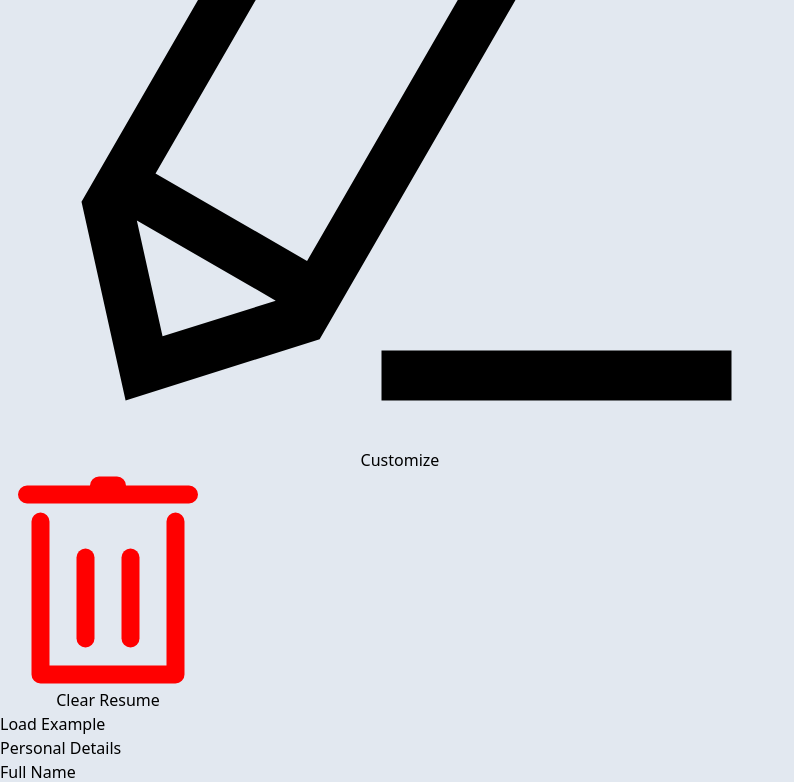
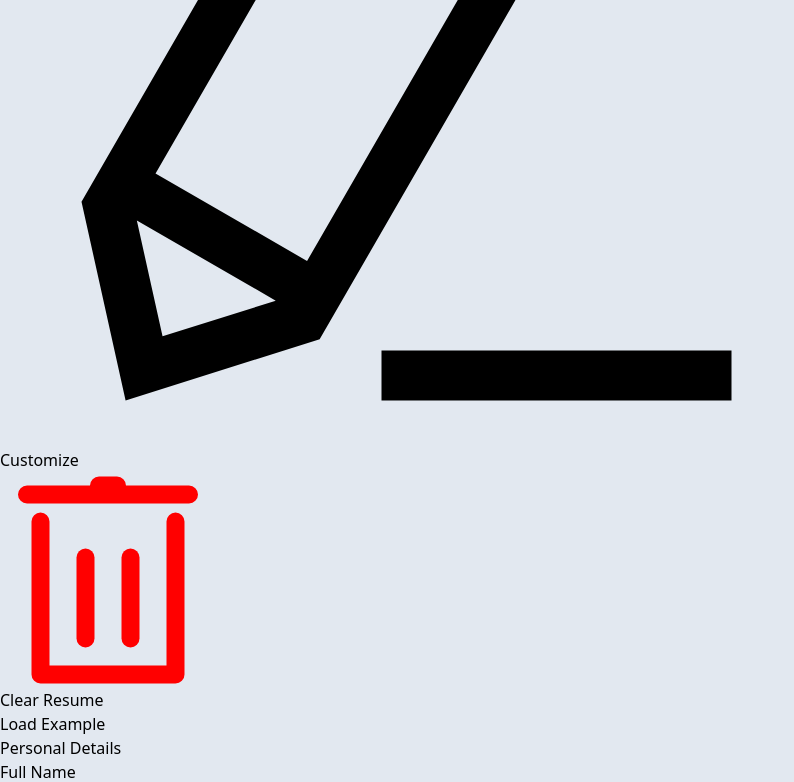
Before and after one commit to WilloS88/cv-application, a React (Vite) app: page / in a window 1280 px wide. Shown: the part 2000-2782 px from the top of the page, without its empty margins (0-794 px from the left). Built offline with nearby package versions, Linux system fonts and the light colour scheme.

Commit message:
design edits

```diff
--- a/src/components/Buttons/ButtonStyled.tsx
+++ b/src/components/Buttons/ButtonStyled.tsx
@@ -1,19 +1,25 @@
 type ButtonStyledProps = {
+  flex: string;
   icon?: string;
   content: string;
   textColor?: string;
   onClick: () => void;
 };
 
-export const ButtonStyled = ({ icon, content, onClick, textColor = "text-black" }: ButtonStyledProps) => {
+export const ButtonStyled = ({
+  icon,
+  flex,
+  content,
+  onClick,
+  textColor = "text-black",
+}: ButtonStyledProps) => {
   return (
-    <div>
+    <div className={`${flex} items-center bg-white hover:bg-slate-200 transition duration-200 ease-in-out py-2 px-4 rounded gap-2 `}>
+      {icon && <img src={icon} alt="icon" className=" w-5 h-5" />}
       <button
-        className={`flex justify-center items-center gap-2 bg-white hover:bg-slate-200 transition duration-200 ease-in-out
-                    font-bold py-2 px-4 rounded ${textColor}`}
+        className={`font-bold ${textColor}`}
         onClick={onClick}
       >
-        {icon && <img src={icon} alt="icon" className="w-4 h-4" />}
         {content}
       </button>
     </div>
--- a/src/components/Buttons/ClearButton.tsx
+++ b/src/components/Buttons/ClearButton.tsx
@@ -9,6 +9,7 @@ export const ClearButton = ({ clearData }: ClearButtonProps) => {
   return (
     <div>
       <ButtonStyled
+        flex="flex"
         icon={deleteIcon}
         content="Clear Resume"
         textColor="text-red-500"
--- a/src/components/Buttons/ContentButton.tsx
+++ b/src/components/Buttons/ContentButton.tsx
@@ -5,6 +5,7 @@ export const ContentButton = () => {
   return (
     <div className="my-2">
       <ButtonStyled
+        flex="flex-col"
         icon={contentIcon}
         content="Content"
         onClick={() => {}}
--- a/src/components/Buttons/CustomizeButton.tsx
+++ b/src/components/Buttons/CustomizeButton.tsx
@@ -1,12 +1,15 @@
+import { ButtonStyled } from "./ButtonStyled";
 import editIcon from "../../assets/icons/editIcon.svg";
 
 export const CustomizeButton = () => {
   return (
     <div className="my-2">
-      <button className="flex justify-center items-center gap-2 bg-white hover:bg-slate-200 font-bold py-2 px-4 rounded text-black">
-        <img src={editIcon} alt="" className="w-4 h-4" />
-        Customize
-      </button>
+      <ButtonStyled
+        flex="flex-col"
+        icon={editIcon}
+        content="Customize"
+        onClick={() => {}}
+      />
     </div>
   );
 };
--- a/src/components/Buttons/LoadExampleButton.tsx
+++ b/src/components/Buttons/LoadExampleButton.tsx
@@ -8,6 +8,7 @@ export const LoadExampleButton = ({ onClick }: LoadExampleButtonProps) => {
   return (
     <div>
       <ButtonStyled
+      flex="flex"
       content="Load Example"
       onClick={onClick}
       />
--- a/src/components/Container.tsx
+++ b/src/components/Container.tsx
@@ -4,7 +4,7 @@ type ContainerProps = {
 
 export const Container = ({ children }: ContainerProps) => {
   return (
-    <div className="flex-col bg-white p-4 rounded-lg w-96 h-112">
+    <div className="flex-col bg-white p-4 rounded-lg">
       {children}
     </div>
   );
--- a/src/components/Form.tsx
+++ b/src/components/Form.tsx
@@ -1,7 +1,6 @@
 import { useState, useEffect } from "react";
 import { ContentButton } from "./Buttons/ContentButton";
 import { CustomizeButton } from "./Buttons/CustomizeButton";
-import { Container } from "./Container";
 import { InputBox } from "./InputBox";
 import { EducationSection } from "./Sections/EducationSection";
 import { ExperienceSection } from "./Sections/ExperienceSection";
@@ -49,19 +48,17 @@ export const Form = () => {
   useEffect(() => {}, []);
 
   return (
-    <div className="flex justify-center bg-slate-400 gap-5 p-10">
-      <div className="flex-col ">
+    <div className="flex justify-center bg-slate-400 gap-10 p-10 h-dvh">
+      <div className="flex-col bg-white rounded-lg h-1/5 p-2">
         <ContentButton />
         <CustomizeButton />
       </div>
-      <div className="flex-col justify-center items-center">
-        <div className="flex gap-5 py-2 px-4">
+      <div className="flex-col justify-center items-center w-1/3">
+        <div className="flex justify-center gap-5 py-2 mb-2 rounded-lg bg-white">
           <ClearButton clearData={clearData} />
-          <div>
           <LoadExampleButton onClick={loadData} />
         </div>
-        </div>
-        <Container>
+        <div className="flex-col bg-white p-4 rounded-lg">
           <div>
             <h1 className="text-xl font-bold mb-2">Personal Details</h1>
           </div>
@@ -89,10 +86,11 @@ export const Form = () => {
             onChange={handleAdress}
             placeholderText="City, Country"
           />
-        </Container>
+        </div>
         <EducationSection />
         <ExperienceSection />
       </div>
+      <div className="bg-slate-500 w-1/2">
         <HeaderOutputSection
           fullName={fullName}
           email={email}
@@ -100,5 +98,6 @@ export const Form = () => {
           address={adress}
         />
       </div>
+    </div>
   );
 };
--- a/src/components/Header.tsx
+++ b/src/components/Header.tsx
@@ -2,7 +2,7 @@ import HeaderIcon from "../assets/icons/headerIcon.svg";
 
 export const Header = () => {
   return (
-    <div className="flex text-center justify-center items-center gap-5 py-4 m-2 text-4xl">
+    <div className="flex text-center justify-center items-center gap-5 py-3 m-2 text-4xl">
       <h1>CV Generator</h1>
       <img src={HeaderIcon} alt="" className="w-12 h-12" />
     </div>
--- a/src/components/HeaderOutputSection.tsx
+++ b/src/components/HeaderOutputSection.tsx
@@ -1,4 +1,3 @@
-import React from 'react';
 import emailIcon from "../assets/icons/output/emailIcon.svg";
 import phoneIcon from "../assets/icons/output/phoneIcon.svg";
 import locationIcon from "../assets/icons/output/locationIcon.svg";
@@ -26,7 +25,7 @@ export const HeaderOutputSection = ({
   };
 
   return (
-    <div className="bg-cyan-600 flex flex-col items-center p-6 w-full text-white">
+    <div className="bg-cyan-600 flex flex-col items-center p-6 w-full text-white h-1/6">
       <h1 className="text-2xl font-bold text-center mb-4">{fullName}</h1>
       <div className="flex flex-wrap justify-center gap-4">
         {renderContactInfo(email, emailIcon, "Email")}
```
Lines whose indentation alone changed are shown as unchanged.
